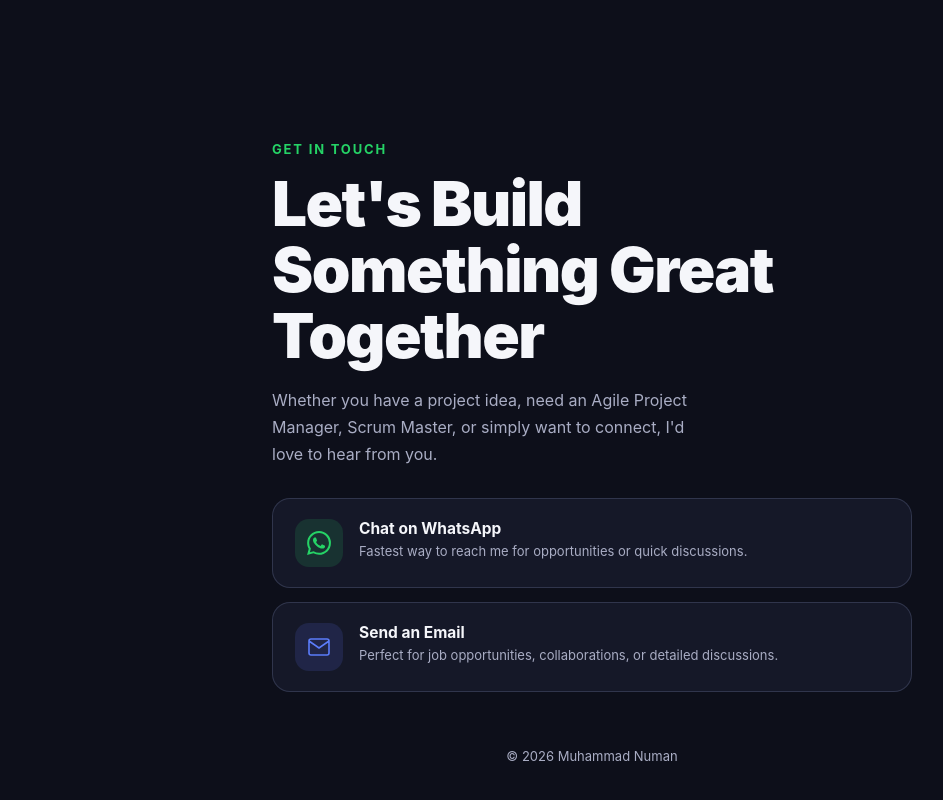
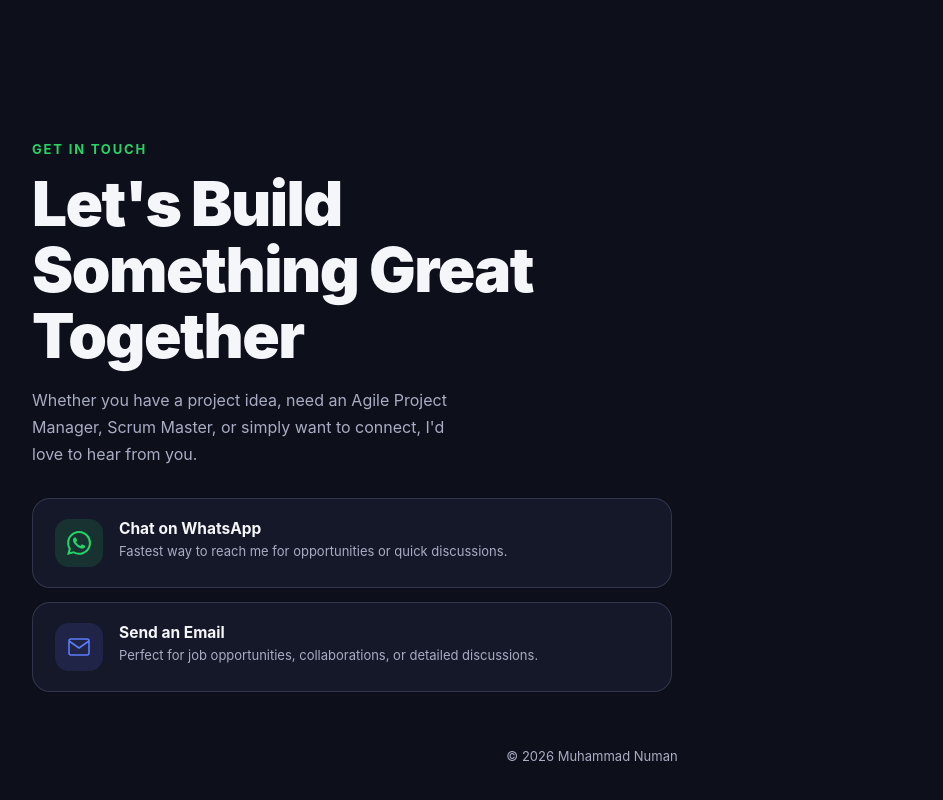
Before and after one commit to noman429/Claude, a React (Vite) app: page / in a window 1280 px wide. Shown: the part 8635-9435 px from the top of the page, without its empty margins (48-991 px from the left). Built offline with nearby package versions, Linux system fonts and the light colour scheme.

Commit message:
Left-align Contact section content to match every other section

```diff
--- a/src/index.css
+++ b/src/index.css
@@ -207,8 +207,7 @@ mark { background: rgba(255, 176, 32, 0.32); color: inherit; border-radius: 3px;
 .reveal-inview { opacity: 0; transform: translateY(28px); transition: opacity 0.7s cubic-bezier(.4,0,.2,1), transform 0.7s cubic-bezier(.4,0,.2,1); }
 .reveal-inview.in-view { opacity: 1; transform: translateY(0); }
 
-.contact-grid { display: flex; justify-content: center; }
-.contact-grid > div { width: 100%; max-width: 640px; }
+.contact-grid > div { max-width: 640px; }
 
 .contact-option-card {
   display: flex; align-items: flex-start; gap: 16px; padding: 20px 22px; border-radius: 18px;
```
